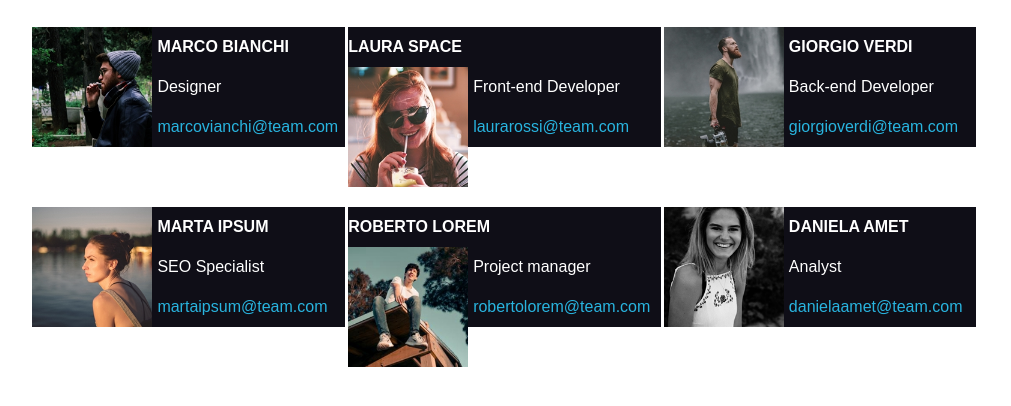
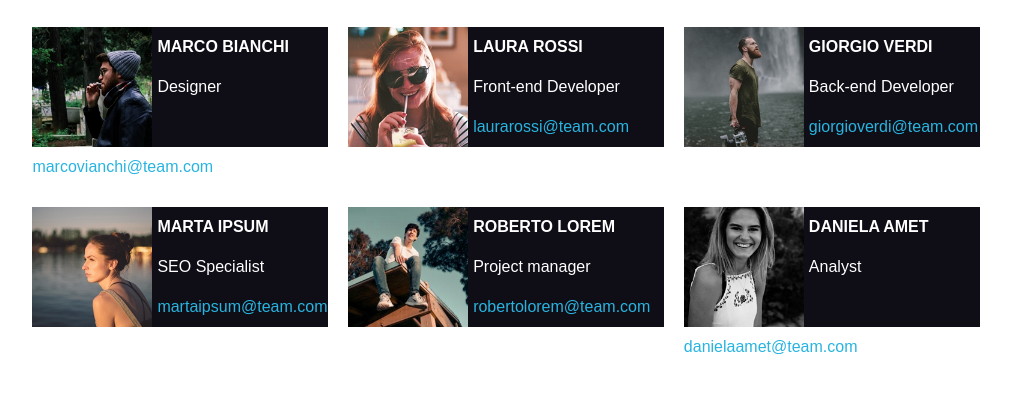
Before and after one commit to HectorMario/html-css-float-cards, a plain HTML site: page index.html in a window 1280 px wide. Shown: the part 136-542 px from the top of the page, without its empty margins (134-1145 px from the left). Drawn offline with Linux system fonts and the light colour scheme.

Commit message:
fatto css

```diff
--- a/css/style.css
+++ b/css/style.css
@@ -56,7 +56,7 @@ img{
     color: #fff;
     height: 120px;
     line-height: 2.5rem;
-    width: 99%;
+    width: 100%;
 
 
 
@@ -70,6 +70,7 @@ h2{
 .left{
     width: calc(100% / 3);
     float: left;
+    padding-right: 20px;
 
 }
 
@@ -83,6 +84,7 @@ h2{
 .right{
     float: left;
     width: calc(100% / 3);
+    padding-left: 20px;
 
 
 }
--- a/index.html
+++ b/index.html
@@ -36,17 +36,16 @@
                     <span>martaipsum@team.com</span>
                 </div>
             </div>
-            <div class="right">
+            <div class="mid">
                 <div class="laura space">
-                    <h2>LAURA SPACE</h2>
                     <img src="img/female1.png" alt="">
+                    <h2>LAURA ROSSI</h2>
                     <p class="profection">Front-end Developer</p>
                     <span>laurarossi@team.com</span>
-
                 </div>
                 <div class="roberto space">
+                    <img src="img/male3.png" alt="">
                     <h2>ROBERTO LOREM</h2>
-                    <img src="img/male3.png" alt="">
                     <p class="profection">Project manager</p>
                     <span>robertolorem@team.com</span>
                 </div>
```
